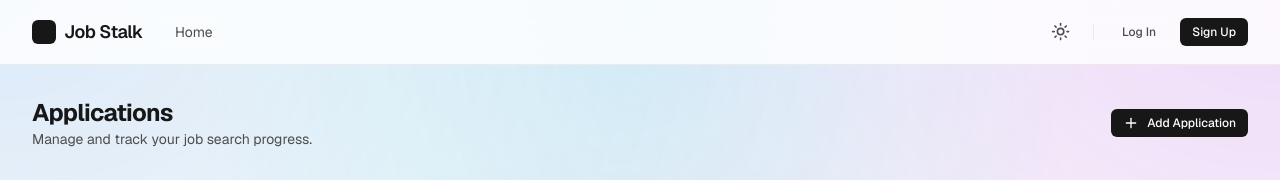
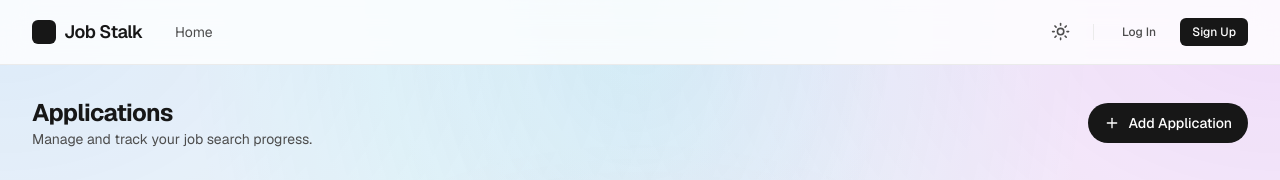
Before and after one commit to Utkarsh-Mauryaa/Stalk-Jobs, a Next.js app: page /dashboard in a window 1280 px wide. Shown: the top 180 px of the page. Built offline with nearby package versions, Linux system fonts and the light colour scheme; no server answers.

Commit message:
increase height of delete all and applications button

```diff
--- a/components/dashboard-header.tsx
+++ b/components/dashboard-header.tsx
@@ -28,14 +28,13 @@ export function DashboardHeader({ onAddClick, onDeleteAllClick, hasJobs }: Dashb
         {hasJobs && (
           <Button
             variant="outline"
-            size="sm"
-            className="gap-2 text-error hover:text-error hover:bg-error/5 hover:border-error/30"
+            className="gap-2 text-error border-error/30 hover:bg-error/5 hover:border-error/50"
             onClick={onDeleteAllClick}
           >
             <Trash2 className="h-4 w-4" /> Delete All
           </Button>
         )}
-        <Button size="sm" className="gap-2 animate-none" onClick={onAddClick}>
+        <Button className="gap-2 animate-none" onClick={onAddClick}>
           <Plus className="h-4 w-4" /> Add Application
         </Button>
       </motion.div>
```
